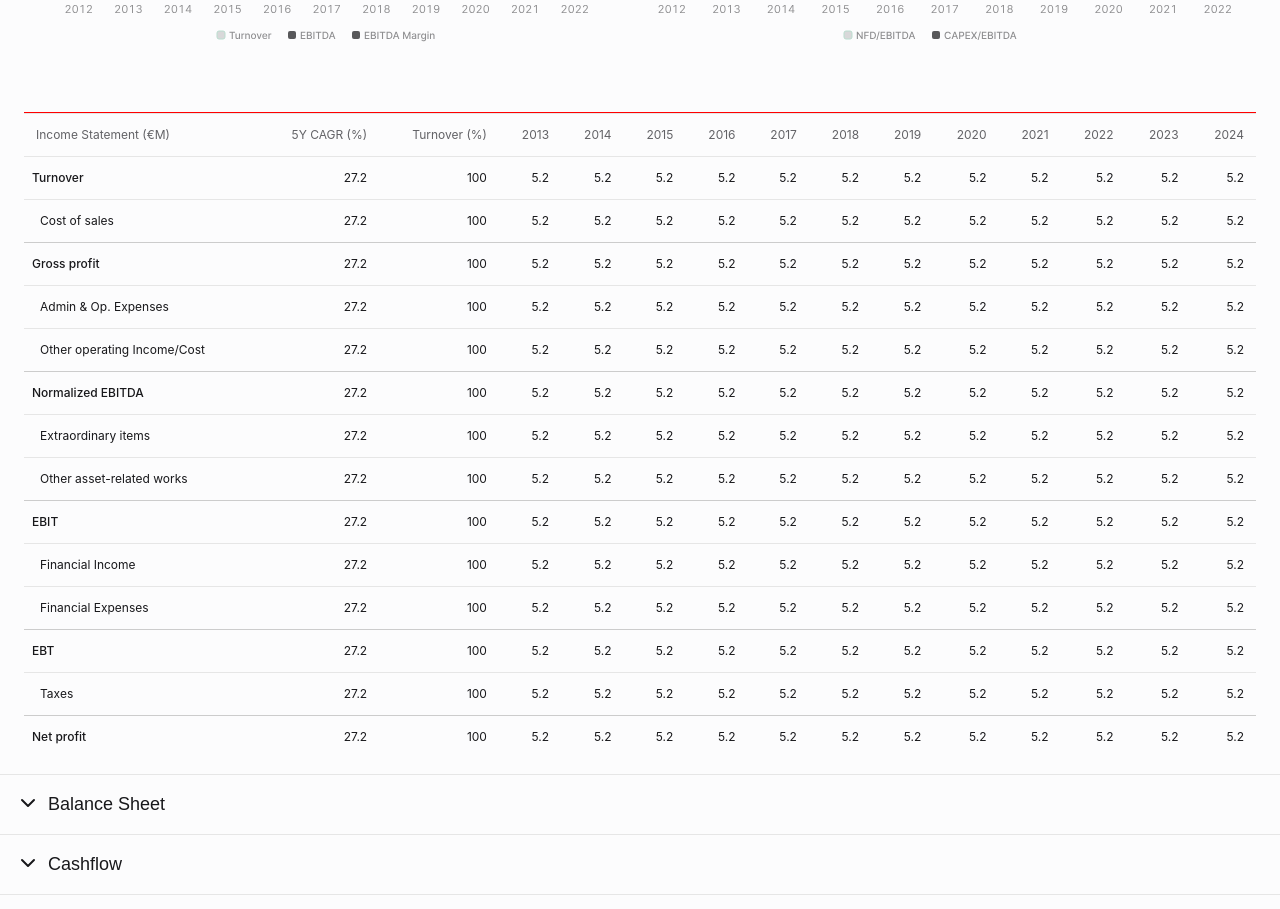
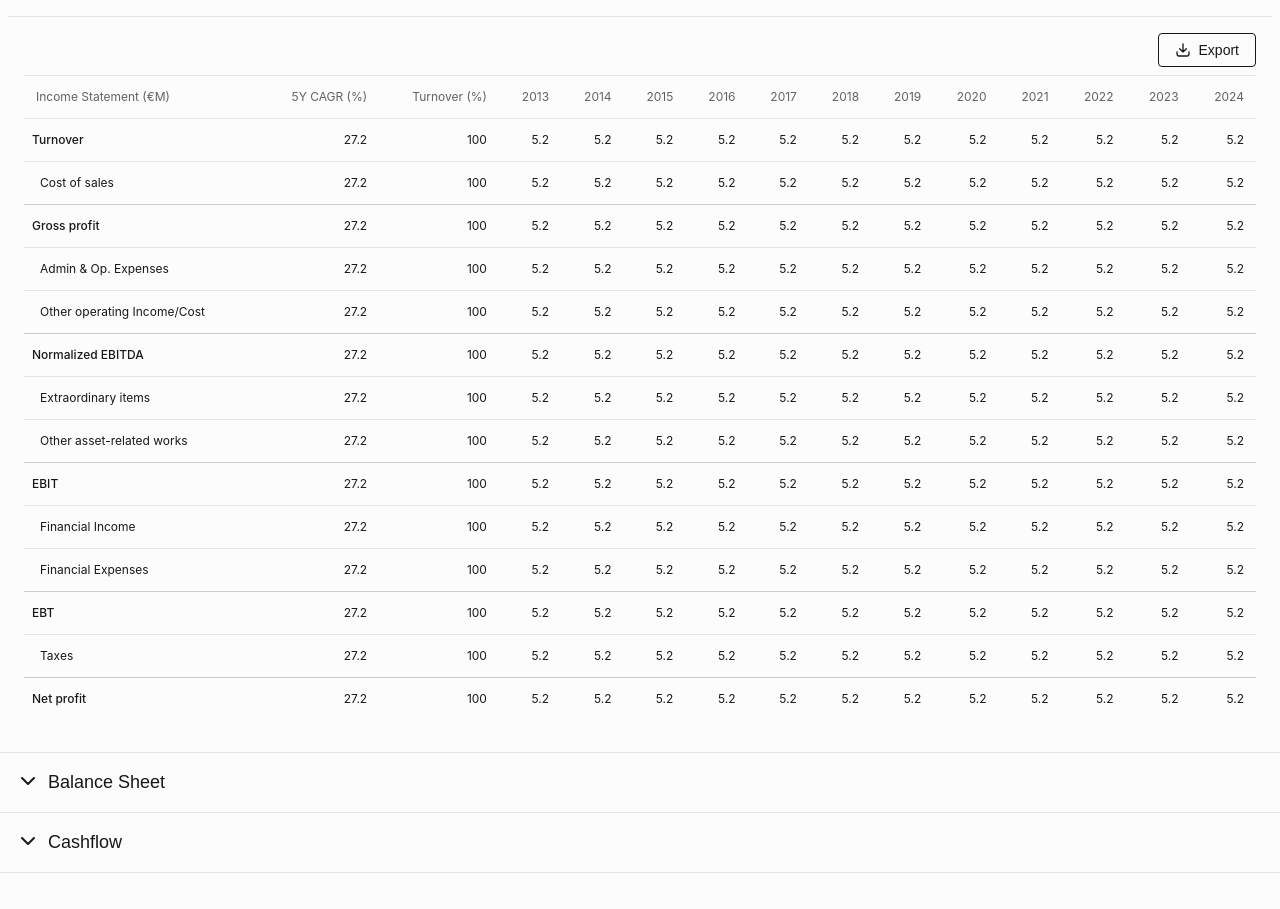
Before and after one commit to mme35/prueba-mscope, a React (Vite) app: page / in a window 1280 px wide. Shown: the part 783-1692 px from the top of the page. Built offline with nearby package versions, Linux system fonts and the light colour scheme.

Commit message:
rearrange separators, table actions

```diff
--- a/src/App.tsx
+++ b/src/App.tsx
@@ -1,5 +1,6 @@
 import './App.css';
 import Nav from './Nav';
+import Separator from './Separator';
 import CompanyOverview from './CompanyOverview';
 import Tabs from './Tabs';
 import Collapsible from './Collapsible';
@@ -278,38 +279,35 @@ function App() {
 		<>
 			<Nav />
 			<main>
-				<div className="separator">
 				<div className="container">
 					<CompanyOverview />
 				</div>
-				</div>
-				<div className="separator relative">
+				<Separator />
 				<div className="container">
 					<Tabs tabList={tabList} defaultTab="financials" />
 				</div>
+				<Collapsible title="Income Statement" defaultOpen={true}>
 					<div className="container">
-						<Collapsible title="Income Statement" defaultOpen={true}>
-							<div className="separator-red">
 						<IncomeStatementGraphs />
 					</div>
+					<Separator />
+					<div className="container">
 						<Table headers={headers} rows={rows} />
+					</div>
 				</Collapsible>
+				<Separator />
+				<Collapsible title="Balance Sheet">
+					<div className="container">
+						<p>Placeholder content</p>
 					</div>
+				</Collapsible>
+				<Separator />
+				<Collapsible title="Cashflow">
+					<div className="container">
+						<p>Placeholder content</p>
 					</div>
-				<div className="separator">
-					<div className="container">
-						<Collapsible title="Balance Sheet">
-							<p>Placeholder content</p>
 				</Collapsible>
-					</div>
-				</div>
-				<div className="separator">
-					<div className="container">
-						<Collapsible title="Cashflow">
-							<p>Placeholder content</p>
-						</Collapsible>
-					</div>
-				</div>
+				<Separator />
 			</main>
 		</>
 	);
--- a/src/Collapsible.css
+++ b/src/Collapsible.css
@@ -56,6 +56,5 @@
 
 .collapsible-inner {
 	overflow: hidden;
-	max-width: var(--max-width);
 	padding: 16px 8px;
 }
--- a/src/Collapsible.tsx
+++ b/src/Collapsible.tsx
@@ -18,12 +18,18 @@ const Collapsible = ({ title, children, defaultOpen = false, className = '' }: C
 
 	return (
 		<div className={`collapsible ${className}`}>
-			<button onClick={toggleOpen} className="collapsible-header" aria-expanded={isOpen}>
-				<div className="collapsible-icon">
-					{isOpen ? <Chevron className="chevron-icon chevron-up" /> : <Chevron className="chevron-icon" />}
-				</div>
-				<span className="collapsible-title">{title}</span>
-			</button>
+			<div className="container">
+				<button onClick={toggleOpen} className="collapsible-header" aria-expanded={isOpen}>
+					<div className="collapsible-icon">
+						{isOpen ? (
+							<Chevron className="chevron-icon chevron-up" />
+						) : (
+							<Chevron className="chevron-icon" />
+						)}
+					</div>
+					<span className="collapsible-title">{title}</span>
+				</button>
+			</div>
 
 			<div className={`collapsible-content ${isOpen ? 'open' : 'closed'}`}>
 				<div className="collapsible-inner">{children}</div>
--- a/src/IncomeStatementGraphs.css
+++ b/src/IncomeStatementGraphs.css
@@ -1,4 +1,5 @@
 .income-statement-graphs-wrapper {
 	display: flex;
-	padding: 64px 0;
+	gap: 8px;
+	padding: 16px 0;
 }
--- a/src/Nav.css
+++ b/src/Nav.css
@@ -1,6 +1,7 @@
 .app-header {
 	font-weight: var(--text-weight-400);
 	font-size: var(--font-size-sm);
+	border-bottom: 1px solid var(--separator-color);
 }
 
 .nav-container {
--- /dev/null
+++ b/src/Separator.css
@@ -0,0 +1,5 @@
+.separator-line {
+	width: 100%;
+	height: 1px;
+	background-color: var(--separator-color);
+}
--- /dev/null
+++ b/src/Separator.tsx
@@ -0,0 +1,6 @@
+import './Separator.css';
+
+const Separator = () => {
+	return <div className="separator-line" />;
+};
+export default Separator;
--- a/src/Table.css
+++ b/src/Table.css
@@ -1,3 +1,25 @@
+.table-wrapper {
+	padding: 16px 0;
+}
+
+.table-actions {
+	display: flex;
+	justify-content: flex-end;
+	padding-bottom: 8px;
+}
+.export-button {
+	display: flex;
+	gap: 8px;
+	align-items: center;
+	background-color: var(--background-color);
+	border: 1px solid var(--text-color-500);
+	border-radius: 4px;
+	color: var(--text-color-500);
+	font-size: var(--font-size-sm);
+	padding: 8px 16px;
+	cursor: pointer;
+}
+
 .table {
 	font-family: inherit;
 	border-collapse: collapse;
--- a/src/Table.tsx
+++ b/src/Table.tsx
@@ -1,5 +1,5 @@
 import './Table.css';
-
+import DownloadIcon from './assets/download-01_16px.svg?react';
 interface TableHeader {
 	id: string;
 	label: string;
@@ -19,7 +19,13 @@ interface TableProps {
 
 const Table: React.FC<TableProps> = ({ headers, rows = [] }) => {
 	return (
-		<div>
+		<div className="table-wrapper">
+			<div className="table-actions">
+				<button className="export-button">
+					<DownloadIcon className="download-icon" />
+					<span>Export</span>
+				</button>
+			</div>
 			<table className="table">
 				<thead>
 					<tr>
--- a/src/index.css
+++ b/src/index.css
@@ -86,14 +86,6 @@ body {
 	flex-direction: column;
 }
 
-.separator {
-	border-bottom: 1px solid var(--separator-color);
-}
-
-.separator-red {
-	border-bottom: 1px solid red;
-}
-
 .container {
 	max-width: var(--max-width);
 	margin-left: auto;
```
Also changed, not shown: src/assets/download-01_16px.svg (added). Lines whose indentation alone changed are shown as unchanged.
